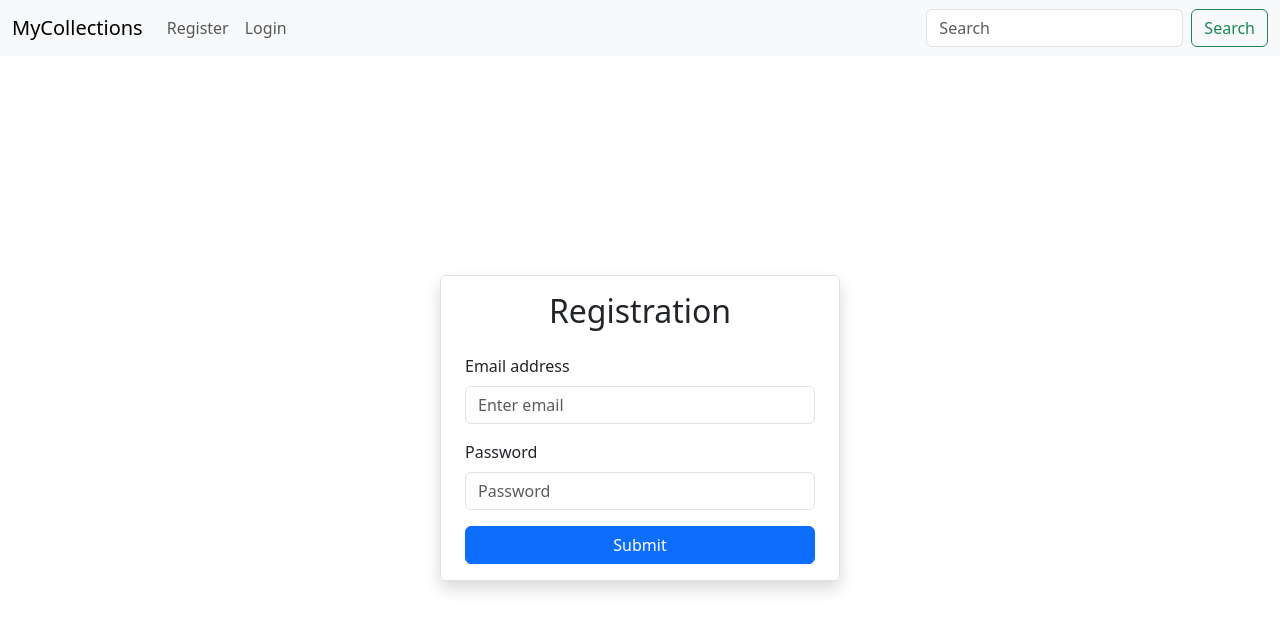
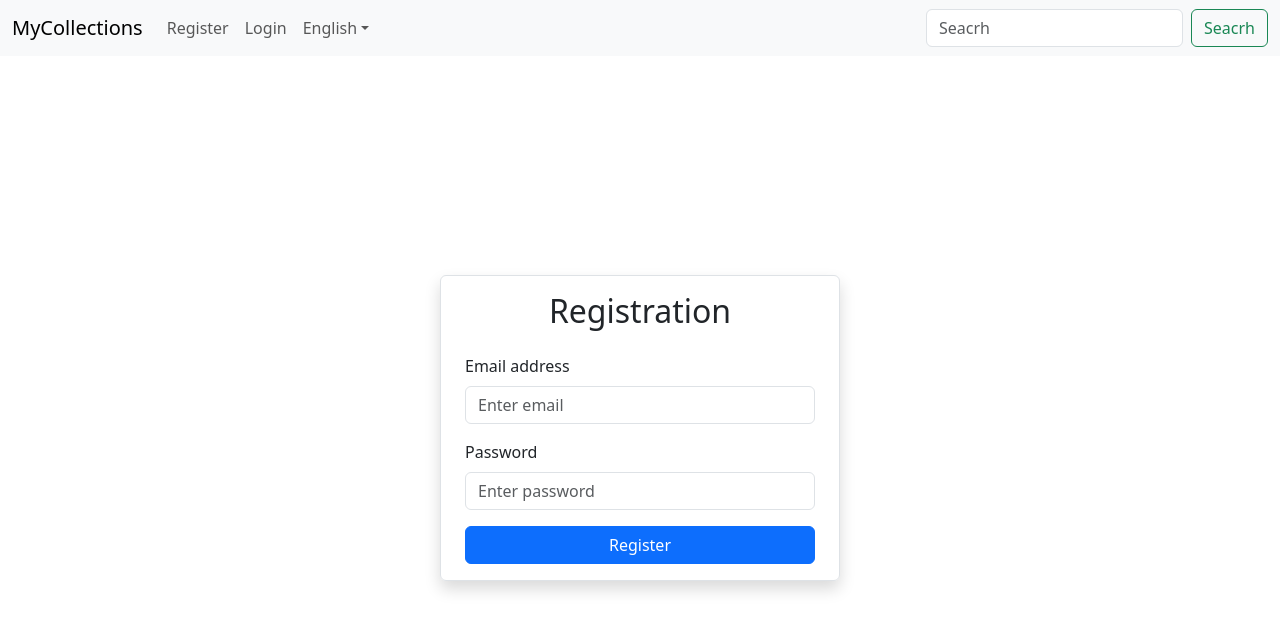
Before and after one commit to Nurxan660/course-project-frontend, a React (Create React App) app: page /register in a window 1280 px wide. Shown: the top 630 px of the page. Built offline with nearby package versions, Linux system fonts and the light colour scheme.

Commit message:
added localization for navbar and register form

```diff
--- a/package.json
+++ b/package.json
@@ -12,10 +12,12 @@
     "@types/react": "^18.3.1",
     "@types/react-dom": "^18.3.0",
     "bootstrap": "^5.3.3",
+    "i18next": "^23.11.3",
     "react": "^18.3.1",
     "react-bootstrap": "^2.10.2",
     "react-dom": "^18.3.1",
     "react-hook-form": "^7.51.4",
+    "react-i18next": "^14.1.1",
     "react-router-dom": "^6.23.0",
     "react-scripts": "5.0.1",
     "typescript": "^4.9.5",
@@ -45,5 +47,9 @@
       "last 1 firefox version",
       "last 1 safari version"
     ]
+  },
+  "devDependencies": {
+    "@types/i18next": "^13.0.0",
+    "@types/react-i18next": "^8.1.0"
   }
 }
--- a/src/components/Navbar.tsx
+++ b/src/components/Navbar.tsx
@@ -1,12 +1,11 @@
-import React from 'react'
-import Button from 'react-bootstrap/Button';
-import Container from 'react-bootstrap/Container';
-import Form from 'react-bootstrap/Form';
-import Nav from 'react-bootstrap/Nav';
-import Navbar from 'react-bootstrap/Navbar';
+import { NavDropdown, Nav, Navbar, Form, Container, Button } from 'react-bootstrap';
 import { Link } from 'react-router-dom';
+import LanguageDropdown from './NavbarComponents/LanguageDropdown';
+import { useTranslation } from 'react-i18next';
 
 const NavbarComponent = () => {
+  const { t } = useTranslation();
+
   return (
     <Navbar expand="lg" className="bg-body-tertiary">
       <Container fluid>
@@ -24,19 +23,20 @@ const NavbarComponent = () => {
           >
             <Nav.Link>
               <Link to="/register" className="custom-link">
-                Register
+                {t('registerNavbar')}
               </Link>
             </Nav.Link>
-            <Nav.Link>Login</Nav.Link>
+            <Nav.Link>{t('loginNavbar')}</Nav.Link>
+            <LanguageDropdown />
           </Nav>
           <Form className="d-flex">
             <Form.Control
               type="search"
-              placeholder="Search"
+              placeholder={t('searchPlaceholderNav')}
               className="me-2"
               aria-label="Search"
             />
-            <Button variant="outline-success">Search</Button>
+            <Button variant="outline-success">{t('searchButtonNav')}</Button>
           </Form>
         </Navbar.Collapse>
       </Container>
--- /dev/null
+++ b/src/components/NavbarComponents/LanguageDropdown.tsx
@@ -0,0 +1,28 @@
+import { useState } from "react";
+import { NavDropdown } from "react-bootstrap";
+import { useTranslation } from "react-i18next";
+
+const LanguageDropdown = () => {
+  const { i18n } = useTranslation();
+  const [language, setLanguage] = useState("English");
+
+  const handleSelect = (e: string | null) => {
+    if(!e) return
+    const langName = e.split('|')
+    setLanguage(langName[1])
+    i18n.changeLanguage(langName[0]);
+  };
+
+  return (
+    <NavDropdown
+      title={language}
+      id="collapsible-nav-dropdown"
+      onSelect={handleSelect}
+    >
+      <NavDropdown.Item eventKey="uz|Uzbek">Uzbek</NavDropdown.Item>
+      <NavDropdown.Item eventKey="en|English">English</NavDropdown.Item>
+    </NavDropdown>
+  );
+};
+
+export default LanguageDropdown;
--- a/src/components/Registration.tsx
+++ b/src/components/Registration.tsx
@@ -2,18 +2,21 @@ import { Container, Form, Button } from 'react-bootstrap';
 import { useForm } from 'react-hook-form';
 import * as yup from "yup";
 import { yupResolver } from "@hookform/resolvers/yup";
+import { useTranslation } from 'react-i18next';
 
 interface FormInput {
   email: string;
   password: string;
 }
 
-const validationSchema = yup.object().shape({
-  email: yup.string().required('Email is required').email('Invalid email format'),
-  password: yup.string().required('Password is required')
-})
+const Registration = () => {
+  const { t } = useTranslation();
 
-const Registration = () => {
+  const validationSchema = yup.object().shape({
+    email: yup.string().required(t('emailRequired')).email(t('invalidEmail')),
+    password: yup.string().required(t('passwordRequired'))
+  })
+
   const {register, handleSubmit, formState: {errors}} = useForm<FormInput>({
     resolver: yupResolver(validationSchema)
   })
@@ -31,13 +34,13 @@ const Registration = () => {
         className="border rounded px-4 py-3 m-auto shadow"
         style={{ maxWidth: "400px" }}
       >
-        <h2 className="text-center mb-4">Registration</h2>
+        <h2 className="text-center mb-4">{t('registrationHeader')}</h2>
         <Form onSubmit={handleSubmit(onSubmit)} noValidate>
           <Form.Group className="mb-3" controlId="formBasicEmail">
-            <Form.Label>Email address</Form.Label>
+            <Form.Label>{t('emailLabel')}</Form.Label>
             <Form.Control
               type="email"
-              placeholder="Enter email"
+              placeholder={t('emailPlaceholder')}
               isInvalid={!!errors.email}
               {...register("email")}
             />
@@ -48,10 +51,10 @@ const Registration = () => {
             )}
           </Form.Group>
           <Form.Group className="mb-3" controlId="formBasicPassword">
-            <Form.Label>Password</Form.Label>
+            <Form.Label>{t('passwordLabel')}</Form.Label>
             <Form.Control
               type="password"
-              placeholder="Password"
+              placeholder={t('passwordPlaceholder')}
               isInvalid={!!errors.password}
               {...register("password")}
             />
@@ -62,7 +65,7 @@ const Registration = () => {
             )}
           </Form.Group>
           <Button variant="primary" type="submit" className="w-100">
-            Submit
+            {t('registerButton')}
           </Button>
         </Form>
       </Container>
--- /dev/null
+++ b/src/config/i18n.ts
@@ -0,0 +1,24 @@
+import translationEN from '../locales/en/translation.json'
+import translationUZ from '../locales/uz/translation.json'
+import { initReactI18next } from 'react-i18next'
+import i18next from 'i18next'
+
+const resources = {
+    en: {
+        translation: translationEN
+    },
+    uz: {
+        translation: translationUZ
+    }
+}
+
+i18next.use(initReactI18next).init({
+  resources,
+  lng: "en",
+  fallbackLng: "en",
+  interpolation: {
+    escapeValue: false,
+  },
+});
+
+export default i18next;
--- a/src/index.tsx
+++ b/src/index.tsx
@@ -1,7 +1,7 @@
-import React from 'react';
 import ReactDOM from 'react-dom/client';
 import App from './App';
 import { BrowserRouter } from 'react-router-dom';
+import './config/i18n'
 
 const root = ReactDOM.createRoot(
   document.getElementById('root') as HTMLElement
--- /dev/null
+++ b/src/locales/en/translation.json
@@ -0,0 +1,15 @@
+{
+    "emailRequired": "Email is required",
+    "passwordRequired": "Password is required",
+    "invalidEmail": "Invalid email format",
+    "registrationHeader": "Registration",
+    "emailLabel": "Email address",
+    "passwordLabel": "Password",
+    "passwordPlaceholder": "Enter password",
+    "emailPlaceholder": "Enter email",
+    "registerButton": "Register",
+    "registerNavbar": "Register",
+    "loginNavbar": "Login",
+    "searchButtonNav": "Seacrh",
+    "searchPlaceholderNav": "Seacrh"
+}
--- /dev/null
+++ b/src/locales/uz/translation.json
@@ -0,0 +1,15 @@
+{
+    "emailRequired": "Pochta kerak",
+    "passwordRequired": "Elektron pochta talab qilinadi",
+    "invalidEmail": "Noto'g'ri elektron pochta formati",
+    "registrationHeader": "Roʻyxatdan oʻtish",
+    "emailLabel": "Elektron pochta manzili",
+    "passwordLabel": "Parol",
+    "passwordPlaceholder": "Parolni kiriting",
+    "emailPlaceholder": "Elektron pochtangizni kiriting",
+    "registerButton": "Ro'yxatdan o'tish",
+    "registerNavbar": "Ro'yxatdan o'tish",
+    "loginNavbar": "Kirish",
+    "searchButtonNav": "Qidiruv",
+    "searchPlaceholderNav": "Qidiruv"
+}
```
Also changed, not shown: 1 other file (tests, documents, lock files or other folders).
